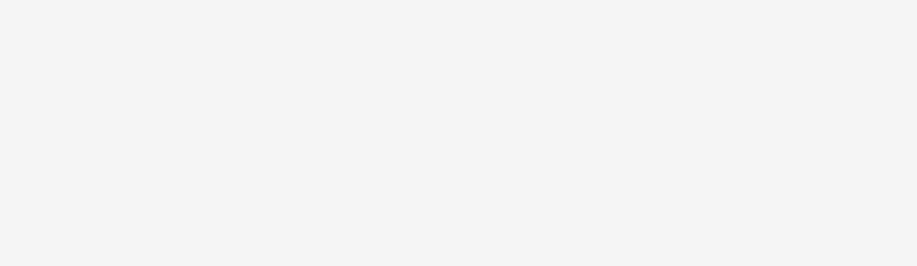
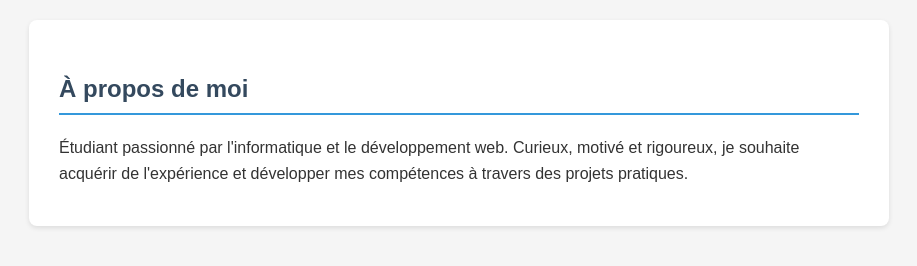
Before and after one commit to ndlprecieux-bit/mon-cv, a plain HTML site: page index.html in a window 1280 px wide. Shown: the whole page, without its empty margins (181-1098 px from the left). Drawn offline with Linux system fonts and the light colour scheme.

Commit message:
mise en place de la section description

```diff
--- a/index.html
+++ b/index.html
@@ -7,6 +7,11 @@
     <link rel="stylesheet" href="style.css">
 </head>
 <body>
-
+    <div class="container">
+        <section id="description">
+            <h2>À propos de moi</h2>
+            <p>Étudiant passionné par l'informatique et le développement web. Curieux, motivé et rigoureux, je souhaite acquérir de l'expérience et développer mes compétences à travers des projets pratiques.</p>
+        </section>
+    </div>
 </body>
 </html>
```
